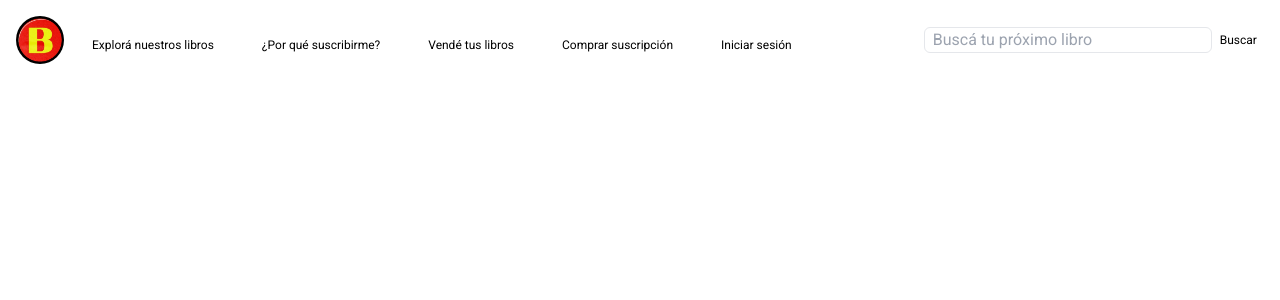
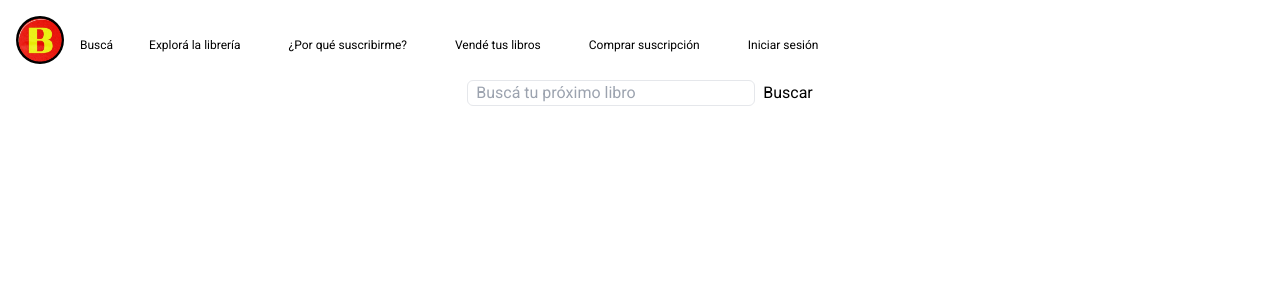
Before and after one commit to bookbuster-ar/web-app-front, a React (Vite) app: page /home/search in a window 1280 px wide. Shown: the top 300 px of the page. Built offline with nearby package versions, Linux system fonts and the light colour scheme.

Commit message:
Cambios en la estructura

```diff
--- a/src/App.jsx
+++ b/src/App.jsx
@@ -1,19 +1,18 @@
-import { Routes, Route } from "react-router-dom";
-import Home from "./views/Home";
-import NavBar from "./components/navBar/navBar";
-import LogInAndSignIn from "./components/LogInAndSignIn/LogInAndSignIn";
-import Library from "./views/Library";
-import BookDetail from "./views/BookDetail";
+import { Routes, Route } from 'react-router-dom';
+import { Home, BookDetail, Library, Search } from './views/index';
+import NavBar from './components/NavBar';
+import LogInAndSignIn from './components/LogInAndSignIn';
 
 function App() {
   return (
     <div>
       <NavBar />
       <Routes>
-        <Route path="/" element={<Home />} />
-        <Route path="/login" element={<LogInAndSignIn />} />
-        <Route path="/home/library" element={<Library />} />
-        <Route path="/home/detail" element={<BookDetail />} />
+        <Route path='/' element={<Home />} />
+        <Route path='/login' element={<LogInAndSignIn />} />
+        <Route path='/home/library' element={<Library />} />
+        <Route path='/home/detail' element={<BookDetail />} />
+        <Route path='/home/search' element={<Search />} />
       </Routes>
     </div>
   );
--- /dev/null
+++ b/src/components/LogInAndSignIn.jsx
@@ -0,0 +1,18 @@
+import SignInWithGoogle from './authentication/AuthGoogle';
+import SignInWithEmail from './authentication/AuthEmail';
+import SignupForm from './authentication/AuthSignUp';
+
+const LogInAndSignIn = () => {
+  return (
+    <div>
+      <p>Inicia sesion con Email</p>
+      <SignInWithEmail />
+      <p>Registrate</p>
+      <SignupForm />
+      <p>Inicia sesion con google</p>
+      <SignInWithGoogle />
+    </div>
+  );
+};
+
+export default LogInAndSignIn;
--- a/src/components/LogInAndSignIn/LogInAndSignIn.jsx
+++ /dev/null
@@ -1,18 +0,0 @@
-import SignInWithGoogle from '../Authentication/AuthGoogle';
-import SignInWithEmail from '../Authentication/AuthEmail';
-import SignupForm from '../Authentication/AuthSignUp';
-
-const LogInAndSignIn = () => {
-  return(
-    <div>
-    <p>Inicia sesion con Email</p>
-      <SignInWithEmail />
-      <p>Registrate</p>
-      <SignupForm />
-      <p>Inicia sesion con google</p>
-      <SignInWithGoogle />
-  </div>
-  )
-}
-
-export default LogInAndSignIn
--- a/src/components/navBar/NavBar.jsx
+++ b/src/components/NavBar.jsx
@@ -1,6 +1,5 @@
-import SearchBar from './SearchBar';
 import { NavLink, Link } from 'react-router-dom';
-import logoNav from '../../assets/Logo.jpeg';
+import logoNav from '../assets/Logo.jpeg';
 import { useState } from 'react';
 
 const NavBar = () => {
@@ -27,9 +26,13 @@ const NavBar = () => {
           </Link>
         </div>
         <div className='space-x-6 mr-24'>
+          <Link to={'/home/search'}>
+            <button>Buscá</button>
+          </Link>
+
           <NavLink to={'/home/library'}>
             <button className='h-8 rounded-lg p-3 text-black transition bg-transparent hover:scale-110 hover:bg-sky-500 duration-300'>
-              Explorá nuestros libros
+              Explorá la librería
             </button>
           </NavLink>
           <button
@@ -50,9 +53,6 @@ const NavBar = () => {
             </button>
           </Link>
         </div>
-      </div>
-      <div>
-        <SearchBar />
       </div>
 
       {showDialog && (
--- /dev/null
+++ b/src/views/Search.jsx
@@ -0,0 +1,13 @@
+import SearchBar from '../components/SearchBar';
+
+const Search = () => {
+  return (
+    <div className='bg-white h-screen flex justify-center space-y-12'>
+      <div>
+        <SearchBar />
+      </div>
+    </div>
+  );
+};
+
+export default Search;
--- /dev/null
+++ b/src/views/index.js
@@ -0,0 +1,11 @@
+import Home from "./Home";
+import BookDetail from "./BookDetail";
+import Library from "./Library";
+import Search from "./Search";
+
+export {
+    Home,
+    BookDetail,
+    Library,
+    Search
+};
```
Also changed, not shown: src/components/SearchBar.jsx (renamed from src/components/navBar/SearchBar.jsx).
